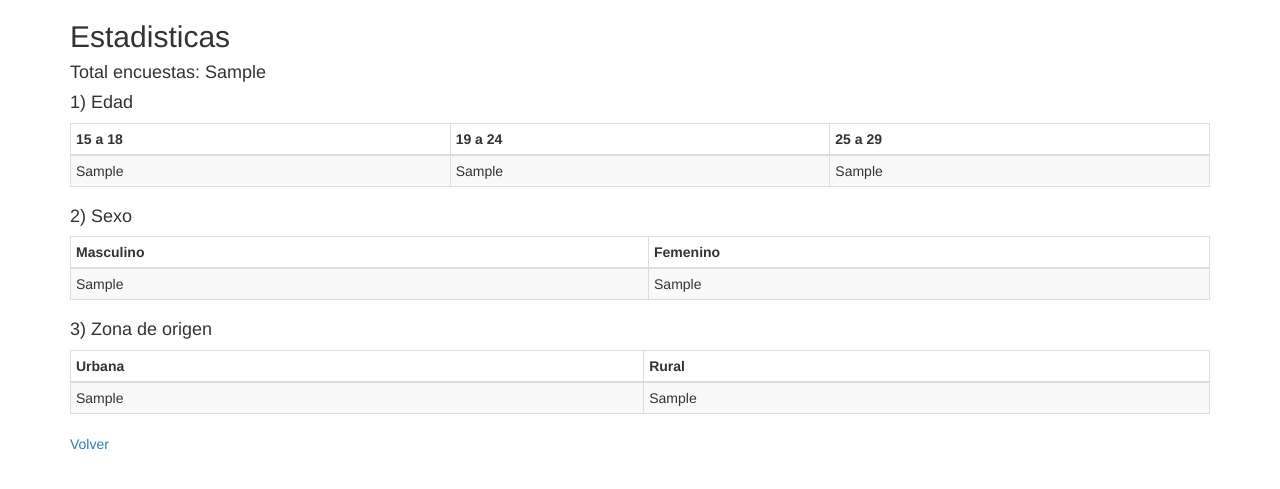
After one commit to ProyectoJuventud/ProyectoJuventud, a CakePHP app: the page made by app/View/Encuestas/buscador.ctp in a window 1280 px wide. The commit adds this page. Shown: the top 489 px of the page. Run offline with PHP 8.4 and a stand-in for CakePHP, Linux system fonts and the light colour scheme; the template is opened without the code that fills it: most values are stand-ins (such as "Sample title", 1, 10 or a date in 2020); some libraries are stand-ins or nearby versions.

Commit message:
Estadistica para las 3 primeras preguntas

```diff
--- /dev/null
+++ b/app/View/Encuestas/buscador.ctp
@@ -0,0 +1,80 @@
+<div class="container">
+
+	<h2> Estadisticas </h2>
+
+	<h4> Total encuestas: <?php echo $cantidadEncuestas; ?> </h4>
+
+	<!-- /////////////////////////////////////     PREGUNTA 1 ////////////////////////////////////////////////////////////// -->
+
+	<h4> 1) Edad </h4>
+	<table class="table table-striped table-bordered table-hover table-condensed">
+
+		<thead>
+			<tr>
+				<th>15 a 18</th>
+				<th>19 a 24</th>
+				<th>25 a 29</th>
+			</tr>
+		</thead>
+
+		<tbody>
+			<tr>
+				<td> <?php echo $pregunta1_opc1 ?> </td>
+				<td> <?php echo $pregunta1_opc2 ?> </td>
+				<td> <?php echo $pregunta1_opc3 ?> </td>
+			</tr>
+		</tbody>
+
+	</table>
+
+
+	<!-- /////////////////////////////////////     PREGUNTA 2 ////////////////////////////////////////////////////////////// -->
+
+	<h4> 2) Sexo </h4>
+	<table class="table table-striped table-bordered table-hover table-condensed">
+
+		<thead>
+			<tr>
+				<th>Masculino</th>
+				<th>Femenino</th>
+			</tr>
+		</thead>
+
+		<tbody>
+			<tr>
+				<td> <?php echo $pregunta2_opc1 ?> </td>
+				<td> <?php echo $pregunta2_opc2 ?> </td>
+			</tr>
+		</tbody>
+
+	</table>
+
+	<!-- /////////////////////////////////////     PREGUNTA 3 ////////////////////////////////////////////////////////////// -->
+
+	<h4> 3) Zona de origen </h4>
+	<table class="table table-striped table-bordered table-hover table-condensed">
+
+		<thead>
+			<tr>
+				<th> Urbana </th>
+				<th> Rural </th>
+			</tr>
+		</thead>
+
+		<tbody>
+			<tr>
+				<td> <?php echo $pregunta3_opc1 ?> </td>
+				<td> <?php echo $pregunta3_opc2 ?> </td>
+			</tr>
+		</tbody>
+
+	</table>
+
+
+	<!-- /////////////////////////////////////     PREGUNTA 3 ////////////////////////////////////////////////////////////// -->
+
+
+
+	<?php echo $this->Html->link('Volver', array('controller' => 'encuestas', 'action' => 'index'));?>
+
+</div> <!-- Cierra CONTAINER -->
--- a/app/View/Encuestas/index.ctp
+++ b/app/View/Encuestas/index.ctp
@@ -11,6 +11,8 @@
 <?php echo $this->Html->script('codigoJquery', array('inline' => false, 'defer' => true)); ?>
 
 
+
+<?php echo $this->Html->link('Estadisticas', array('controller' => 'encuestas', 'action' => 'buscador')); ?>
 
 <div class="container">
 
@@ -52,8 +54,8 @@
 			<div class="col-xs-12 col-md-5 col-sm-6">
 				<select id="select_pregunta_2" name="data[Encuesta][pregunta_2]" class="form-control">
 					<option selected disabled value=""> Elija una opción.. </option>
-					<option value="1"> Femenino </option>
-					<option value="2"> Masculino </option>
+					<option value="1"> Masculino </option>
+					<option value="2"> Femenino </option>
 				</select>
 			</div>
 		</div>
--- a/app/webroot/js/codigoJquery.js
+++ b/app/webroot/js/codigoJquery.js
@@ -45,7 +45,7 @@ $(document).ready(function () {
 
 				// Tuve que darselo de esta manera (distinta a los otros apppend de option) debido a que con la otra forma
 				// no podia darle las opciones de "disabled" y "selected".
-				 municipiosDDL.append("<option disabled selected value='' >Seleccione un Municipio..</option>")
+				 municipiosDDL.append("<option disabled selected value='' >Seleccione un Municipio..</option>");
 
 				$(data).each(function (index, municipio) {
 
```
Also changed, not shown: app/Controller/EncuestasController.php (+85 -1 lines).
